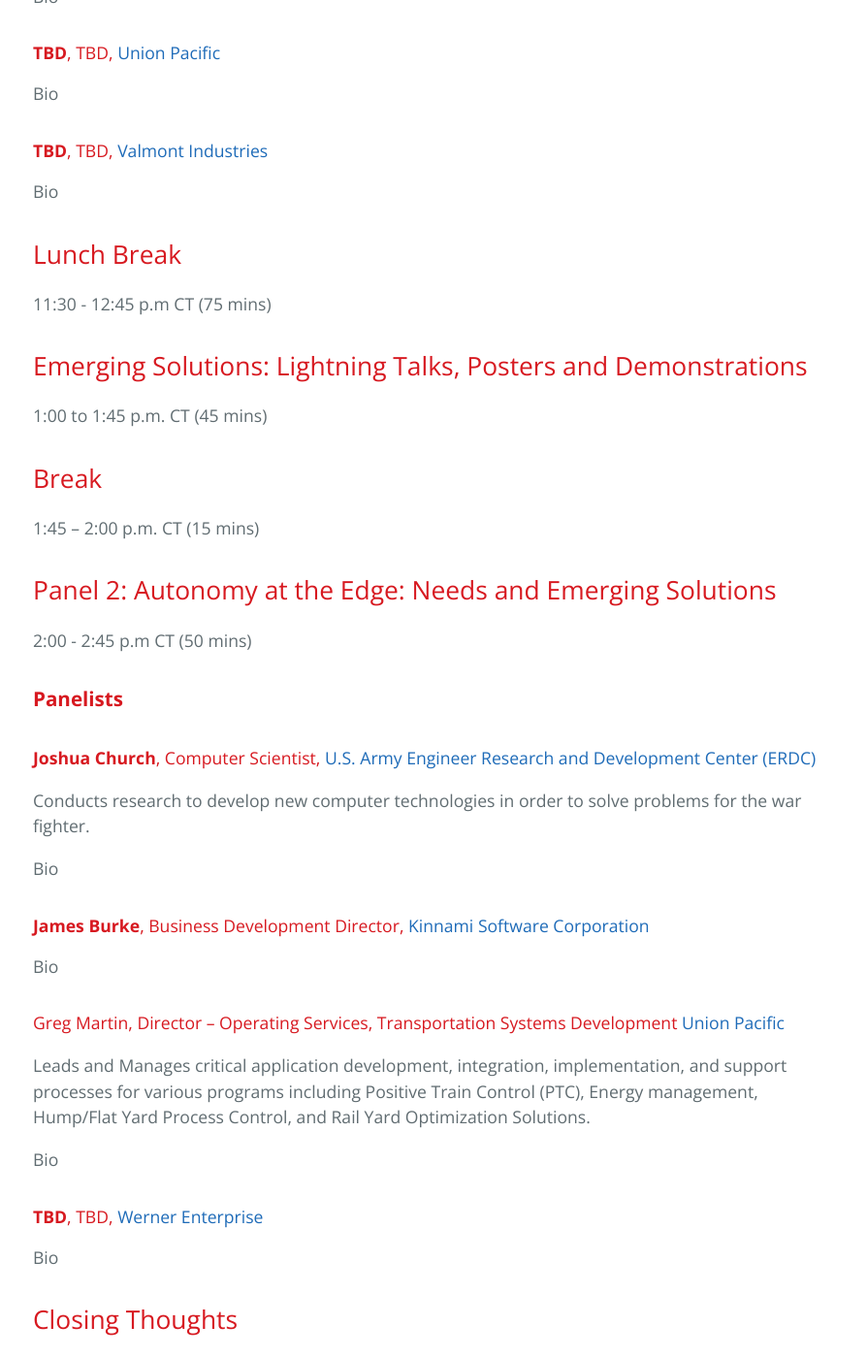
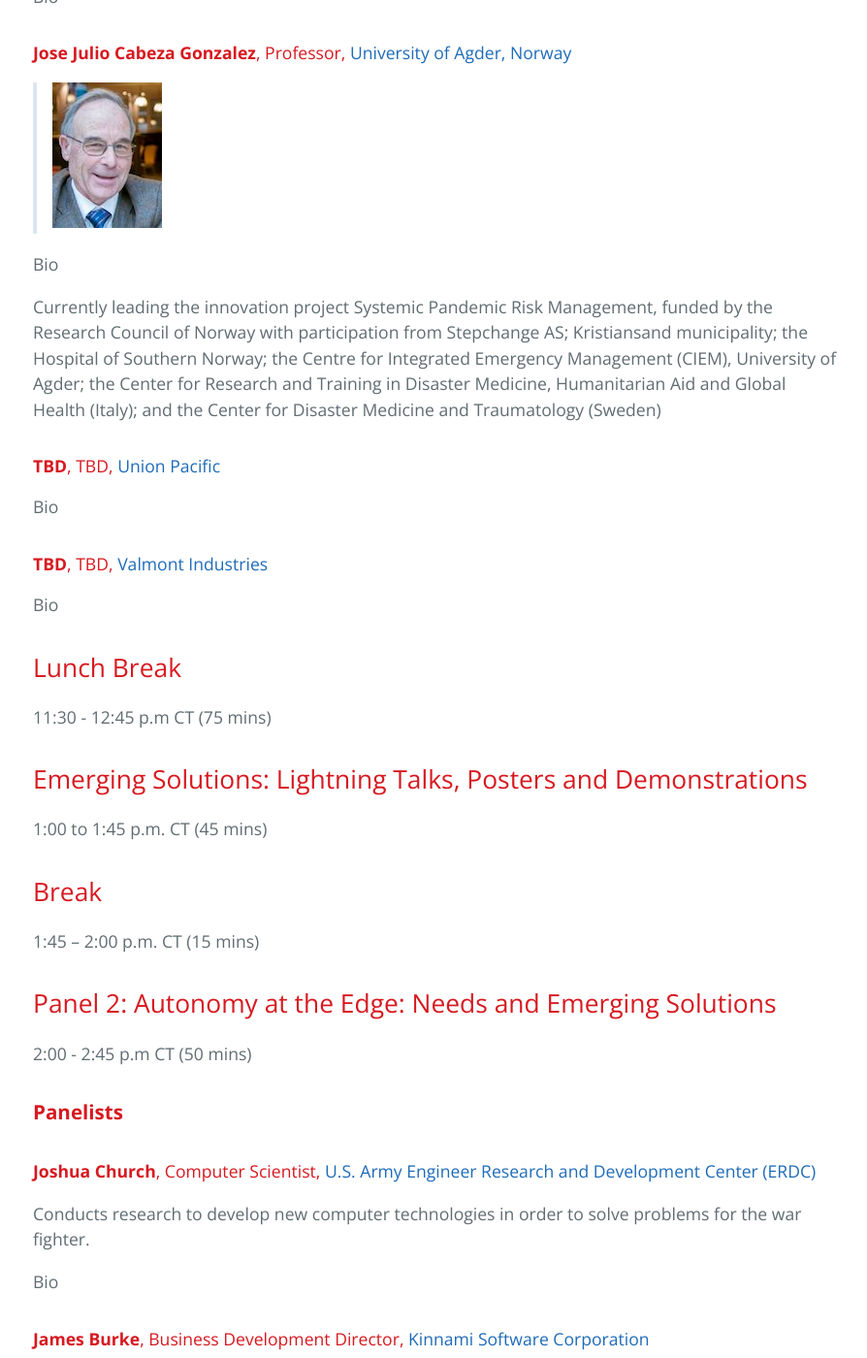
Before and after one commit to BridgingBigData/BridgingBigData.github.io, a Jekyll site: the page built from pages/bbd2023agenda.md, in a window 1280 px wide and 1400 px high, scrolled down 2264 px. Shown: the whole window at 97% size, without its empty margins (190-1084 px from the left). Built offline with Jekyll 4.4.1, drawn with Linux system fonts in a browser that asks for light colours; some of the changed text lies outside the part shown.

Commit message:
update bios

```diff
--- a/pages/bbd2023agenda.md
+++ b/pages/bbd2023agenda.md
@@ -72,6 +72,28 @@
 
 </details>
 
+#### **Jose Julio Cabeza Gonzalez**, Professor, [University of Agder, Norway](https://www.uia.no/en/kk/profile/josejg)
+
+> ![Dr. Jose Gonzalez](https://bridgingbigdata.github.io/pages/images/josejg.jpeg)
+
+<details>
+<summary>Bio</summary>
+
+Diplom-Physik, 1970, University of Kiel, Germany
+Dr.rer.nat. (PhD in Natural Sciences), 1970, University of Kiel, Germany
+Dr.techn. (PhD in Technology), 1978, NTH (Norwegian Institute of Technology), now NTNU (Norwegian University of Science and Technology)
+Active since 1971 in academia, since 1999 professor at the University of Agder and since 2005 adjunct professor in Gjøvik, now part of NTNU.
+Professor emeritus since 1st March 2019
+Executive Research Advisor for the company Stepchange AS, Kristiansand, Norway
+Currently leading the innovation project Systemic Pandemic Risk Management, funded by the Research Council of Norway with participation from Stepchange AS; Kristiansand municipality; the Hospital of Southern Norway; the Centre for Integrated Emergency Management (CIEM), University of Agder; the Center for Research and Training in Disaster Medicine, Humanitarian Aid and Global Health (Italy); and the Center for Disaster Medicine and Traumatology (Sweden)
+Awarded the Research Prize from the Agder Academy of Science and Letters in 2012
+Awarded the King's Medal of Merit for my contributions to societal security in 2019
+I gave a talk at TEDs Arendal 2021 with the title "Can technology help against technology?". The talk concerns humankind’s Grand Challenges, major pandemics being among them, and methods that must be developed to deal with systemic complexity. Link to the talk: https://youtu.be/aIqqj5VcCXM
+
+</details>
+
+Currently leading the innovation project Systemic Pandemic Risk Management, funded by the Research Council of Norway with participation from Stepchange AS; Kristiansand municipality; the Hospital of Southern Norway; the Centre for Integrated Emergency Management (CIEM), University of Agder; the Center for Research and Training in Disaster Medicine, Humanitarian Aid and Global Health (Italy); and the Center for Disaster Medicine and Traumatology (Sweden)
+
 #### **TBD**, TBD, [Union Pacific](https://www.up.com)
 <details>
 <summary>Bio</summary>
@@ -119,7 +141,7 @@
 
 </details>
 
-#### Greg Martin, Director – Operating Services, Transportation Systems Development [Union Pacific](https://www.up.com)
+#### **Greg Martin**, Director – Operating Services, Transportation Systems Development [Union Pacific](https://www.up.com)
 Leads and Manages critical application development, integration, implementation, and support processes for various programs including Positive Train Control (PTC), Energy management, Hump/Flat Yard Process Control, and Rail Yard Optimization Solutions.
 
 <details>
@@ -137,5 +159,5 @@
 
 </details>
 
-## Closing Thoughts
+## Closing Remarks
 2:50 - 3:00 p.m CT (10 mins)
```
Also changed, not shown: pages/images/josejg.jpeg (added).
